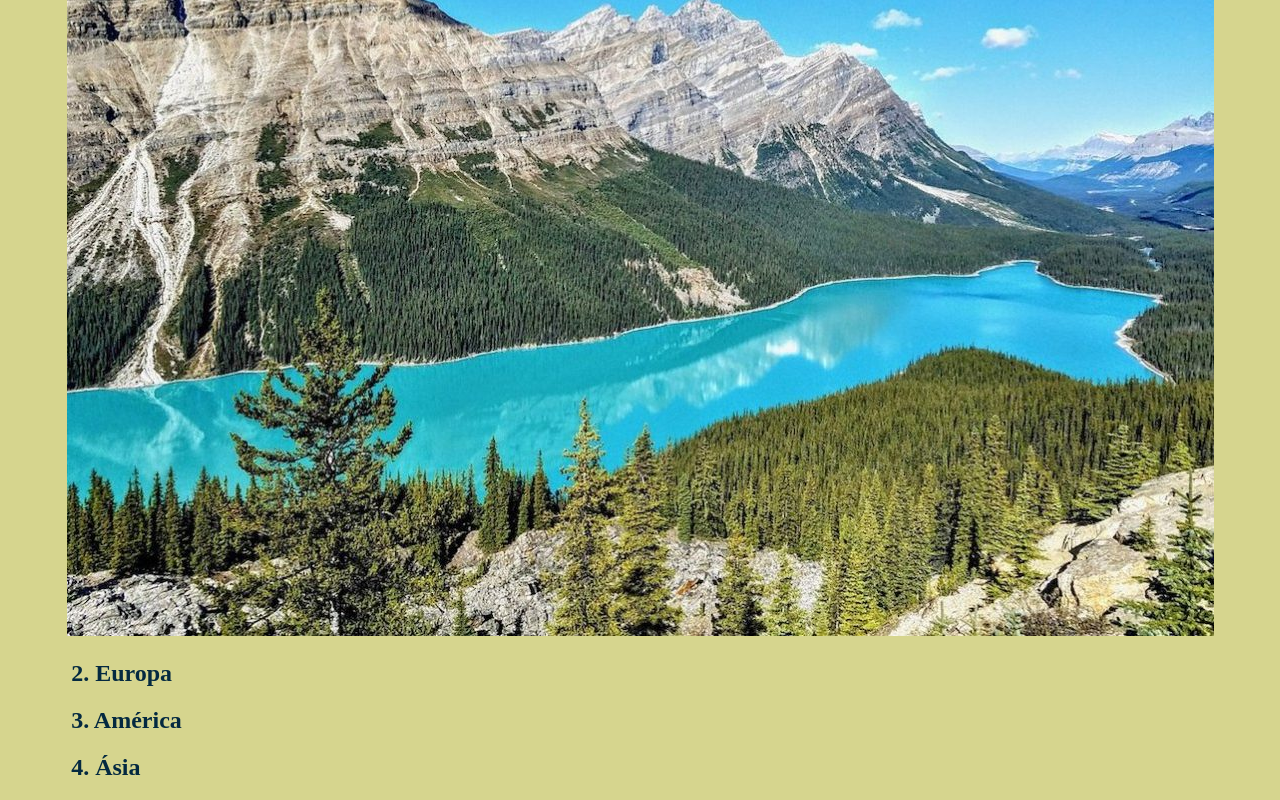
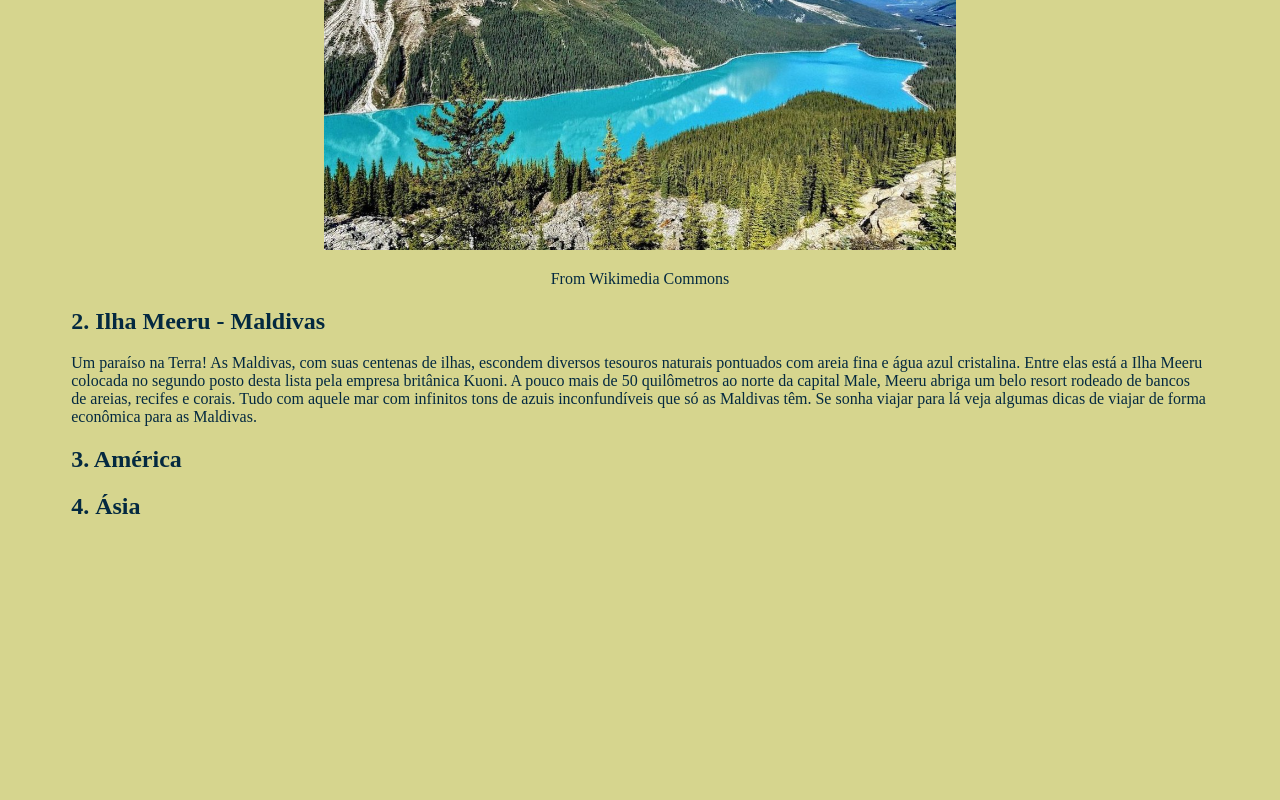
Before and after one commit to ProfPatricia/FormadoresA, a plain HTML site: page index.html in a window 1280 px wide. Shown: the part 576-1376 px from the top of the page. After the commit the page ends 1116 px from the top, so only its background shows below. Drawn offline with Linux system fonts and the light colour scheme.

Commit message:
Imagem 09-08

```diff
--- a/index.html
+++ b/index.html
@@ -24,8 +24,10 @@
         Um mirante panorâmico permite observá-lo lá do alto, perfeito para fotos inesquecíveis.
          Para chegar ao Parque o melhor é tomar um voo até Calgary e depois seguir pouco
          mais de 100 km pela estrada.</p>
-         <div><img src="Imagens/lago-peyto-canada.jpg" alt="Lago Peyto"></div>
-    <h2>2. Europa</h2>
+         <div><img id= "lago" src="Imagens/lago-peyto-canada.jpg" alt="Lago Peyto"><p>From Wikimedia Commons</p></div>
+
+    <h2>2. Ilha Meeru - Maldivas</h2>
+    <p>Um paraíso na Terra! As Maldivas, com suas centenas de ilhas, escondem diversos tesouros naturais pontuados com areia fina e água azul cristalina. Entre elas está a Ilha Meeru colocada no segundo posto desta lista pela empresa britânica Kuoni. A pouco mais de 50 quilômetros ao norte da capital Male, Meeru abriga um belo resort rodeado de bancos de areias, recifes e corais. Tudo com aquele mar com infinitos tons de azuis inconfundíveis que só as Maldivas têm. Se sonha viajar para lá veja algumas dicas de viajar de forma econômica para as Maldivas.</p>
     <h2>3. América</h2>
     <h2>4. Ásia</h2>
   </body>
--- a/style.css
+++ b/style.css
@@ -2,3 +2,4 @@ body{background-color:#D6D58E;}
 h1{color: #005C53; text-align: center; font-family:Arial, Helvetica, sans-serif; font-size:50px;}
 p, h2{color: #042940; margin-left: 5%; margin-right: 5%;}
 div{text-align: center;}
+#lago{height: 50%; width: 50%;}
```
